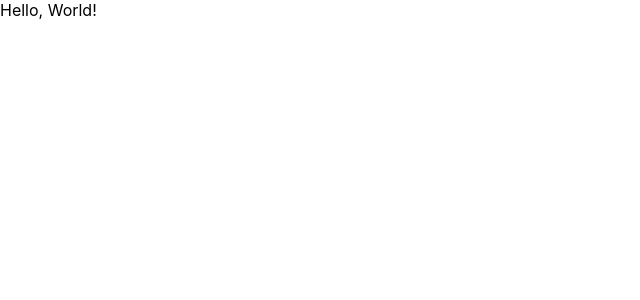
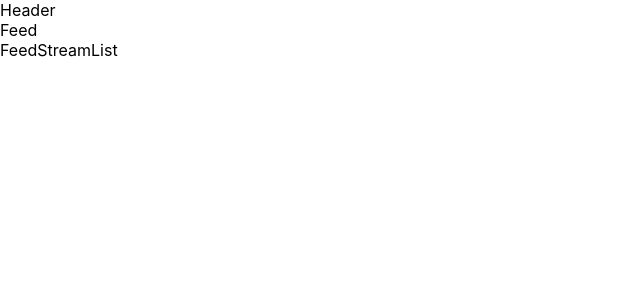
Before and after one commit to nikitakaralius/InfotecsIntern, a React (Create React App) app in the folder src/RssAggregator/client-app/: page / in a window 1280 px wide. Shown: the top 300 px of the page, without its empty margins (0-640 px from the left). Built offline with nearby package versions, Linux system fonts and the light colour scheme; the HTML template or start-up script is replaced by a standard one.

Commit message:
Uninstalled ChakraUI

```diff
--- a/src/RssAggregator/client-app/package.json
+++ b/src/RssAggregator/client-app/package.json
@@ -3,9 +3,6 @@
   "version": "0.1.0",
   "private": true,
   "dependencies": {
-    "@chakra-ui/react": "^2.2.9",
-    "@emotion/react": "^11.10.0",
-    "@emotion/styled": "^11.10.0",
     "@testing-library/jest-dom": "^5.14.1",
     "@testing-library/react": "^13.0.0",
     "@testing-library/user-event": "^13.2.1",
@@ -19,7 +16,6 @@
     "react": "^18.2.0",
     "react-dom": "^18.2.0",
     "react-scripts": "5.0.1",
-    "ts-node": "^10.9.1",
     "typescript": "^4.4.2",
     "web-vitals": "^2.1.0"
   },
--- a/src/RssAggregator/client-app/src/App.tsx
+++ b/src/RssAggregator/client-app/src/App.tsx
@@ -1,11 +1,16 @@
-import React from 'react'
+import React from 'react';
+import Header from './components/header/Header';
+import Feed from './components/feed/Feed';
+import FeedStreamList from './components/feed-streams/FeedStreamList';
 
 const App = () => {
   return (
     <div>
-      Hello, World!
+      <Header />
+      <Feed />
+      <FeedStreamList />
     </div>
-  )
-}
+  );
+};
 
 export default App;
```
Also changed, not shown: 2 other files (tests, documents, lock files or other folders).
